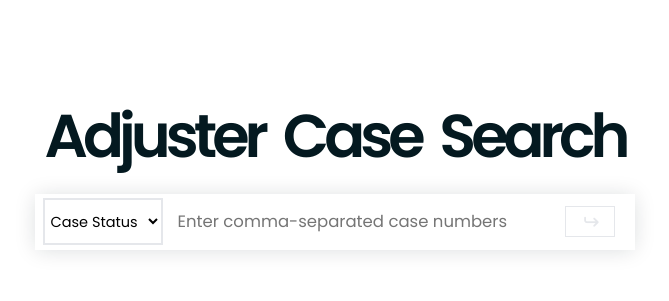
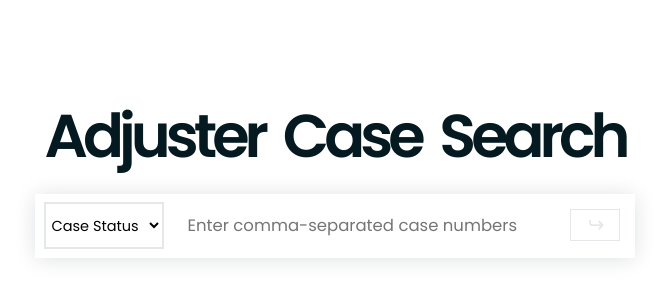
Before and after one commit to 2h311/search-ojcc, a FastAPI app: page / in a window 1280 px wide. Shown: the top 301 px of the page, without its empty margins (305-974 px from the left). Run offline with FastAPI, Linux system fonts and the light colour scheme; some libraries are stand-ins or nearby versions.

Commit message:
feat: adjusted the search button to snatch with the html button at different viewports

```diff
--- a/api/webapp/static/css/styles.css
+++ b/api/webapp/static/css/styles.css
@@ -49,11 +49,16 @@ body {
   color: var(--dark-blue);
 }
 
+.case__div{
+  width: 100%;
+  max-width: 100%;
+  position: relative;
+}
+
 .form {
   display: inherit;
-  justify-content: space-around;
-  align-items: center;
-  padding: 0.45rem;
+  gap: 12.5px;
+  padding: 0.85rem;
   width: 60rem;
   box-shadow: 0px 1px 21px -1px rgba(4, 25, 32, 0.15);
 }
@@ -68,16 +73,14 @@ body {
   outline: none;
 }
 .form__case-input {
-  max-width: 80%;
-  width: 78%;
+  max-width: 100%;
+  width: 100%;
   outline: none;
   font-size: 1.65rem;
   border: 1.85px solid transparent;
-  margin-left: -2.5px;
   padding-left: 10px;
   padding-top: 1rem;
   padding-bottom: 1rem;
-  position: relative;
 }
 .form__case-input:focus {
   border: 1.85px solid var(--dark-blue);
@@ -100,7 +103,9 @@ body {
   border: 1.85px solid var(--light-grey);
   text-align: center;
   position: absolute;
-  right: 68rem;
+  top: 15%;
+  right: 6.2px;
+
 }
 .btn--search > i {
   vertical-align: middle;
@@ -151,55 +156,3 @@ caption {
   font-weight: 600;
   margin-bottom: 0.8rem;
 }
-
-@media only screen and (max-width: 160em) {
-  .btn--search {
-    right: 100rem;
-  }
-}
-@media only screen and (max-width: 142em) {
-  .btn--search {
-    right: 85rem;
-  }
-}
-@media only screen and (max-width: 120em) {
-  .btn--search {
-    right: 67.5rem;
-  }
-}
-@media only screen and (max-width: 100em) {
-  .btn--search {
-    right: 0rem;
-    left: 103rem;
-  }
-}
-@media only screen and (max-width: 96em) {
-  .btn--search {
-    right: 0rem;
-    left: 100rem;
-  }
-}
-@media only screen and (max-width: 96em) {
-  .btn--search {
-    right: 0rem;
-    left: 96rem;
-  }
-}
-@media only screen and (max-width: 80em) {
-  .btn--search {
-    right: 0rem;
-    left: 87rem;
-  }
-}
-@media only screen and (max-width: 85.38em) {
-  .btn--search {
-    right: 40rem;
-  }
-}
-@media only screen and (max-width: 64em) {
-  .btn--search {
-    right: 22.5rem;
-  }
-}
-
-/*# sourceMappingURL=styles.css.map */
--- a/api/webapp/templates/index.html
+++ b/api/webapp/templates/index.html
@@ -27,11 +27,13 @@
             <option class="form__select-option" value="inactive">Inactive</option>
           </select>
 
-          <input type="text" class="js-case-no-1 form__case-input" required
-          placeholder="Enter comma-separated case numbers" value="">
-          <button class="btn btn--search js-search-button">
-            <i class="fa-solid fa-arrow-turn-up fa-rotate-90"></i>
-          </button>
+          <div class="case__div">
+            <input type="text" class="js-case-no-1 form__case-input" required
+            placeholder="Enter comma-separated case numbers" value="">
+            <button class="btn btn--search js-search-button">
+              <i class="fa-solid fa-arrow-turn-up fa-rotate-90"></i>
+            </button>
+          </div>
         </div>
 
         <div class="loading-animation js-loading-animation"></div>
```
